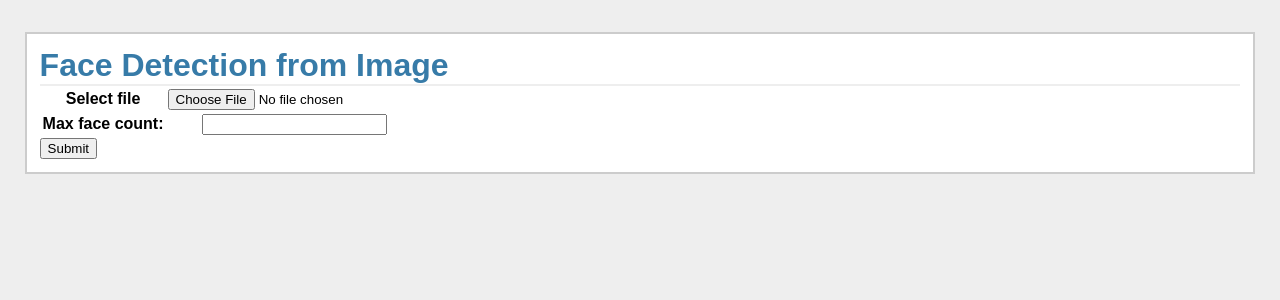
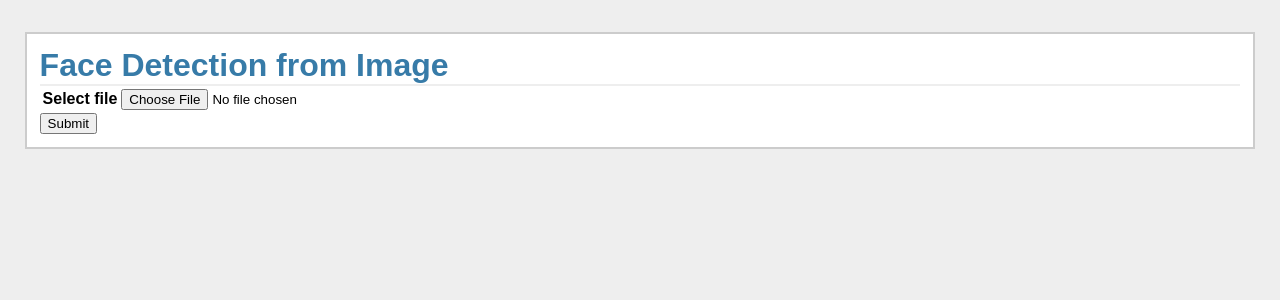
Before and after one commit to jyoshise/face-demo, a Flask app: page / in a window 1280 px wide. Shown: the top 300 px of the page. Run offline with Flask 2, Linux system fonts and the light colour scheme; lists and menus that the app fills with data are empty.

Commit message:
change layout

```diff
--- a/index.py
+++ b/index.py
@@ -86,7 +86,8 @@ def h_highlight_faces(image, result, output_filename):
         height = faceRectangle['height']
         textToWrite = "%c (%d)" % ( 'M' if faceAttributes['gender']=='male' else 'F', faceAttributes['age'] )
         draw.line(((left,top),(left+width,top),(left+width,top+height),(left,top+height),(left,top)), width=2, fill='#01a982')
-        draw.text((left,top+height), textToWrite, font=fnt, fill='#01a982')
+        draw.rectangle(((left,top+height),(left+width,top+height+30)), fill='#01a982')
+        draw.text((left,top+height), textToWrite, font=fnt, fill='#ffffff')
     del draw
     return im.save(output_filename)
 # [END highlight_faces]
--- a/templates/layout.html
+++ b/templates/layout.html
@@ -12,10 +12,6 @@
           <th>Select file</th>
           <th><input name="file" type="file"></th>
         </tr>
-        <tr>
-          <th>Max face count:</th>
-          <th><input name="faces" type="number"></th>
-        </tr>
       </table>
       <input type="submit">
     </form>
```
